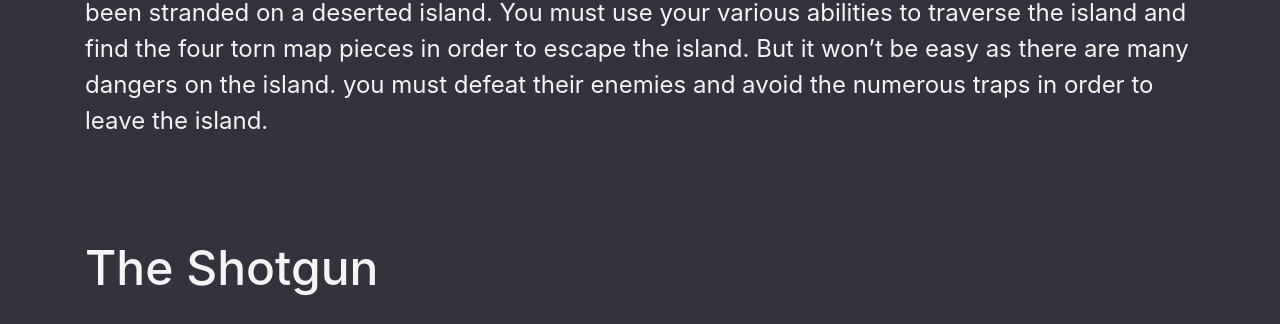
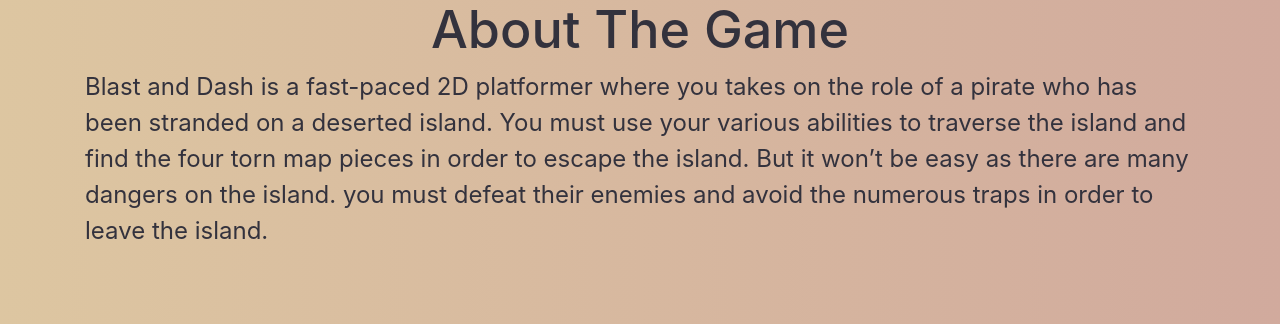
Before and after one commit to RyeGeorge/CS203-Investigative-Studio-1, a Flask app: page / in a window 1280 px wide; the page is wider, and only the part inside the window is pictured. Shown: the part 857-1181 px from the top of that part. Run offline with Flask 3, Linux system fonts and the light colour scheme; the visitor is signed in with stand-in values (Sample User, id 1); some libraries are stand-ins or nearby versions.

Commit message:
Update home page style

```diff
--- a/website/static/styles.css
+++ b/website/static/styles.css
@@ -3,3 +3,120 @@ footer {
     bottom: 0;
     width: 100%;
   }
+
+
+
+  /* HOME PAGE */
+
+
+  .section2 {
+    background-color: #33323d;
+    width: 100%;
+    height: 600px;
+  }
+
+  .section2 p {
+    color: white;
+  }
+
+  .section2 h1 {
+    color: white
+  }
+
+  .section1 {
+    background: rgb(221,198,161);
+    background: linear-gradient(90deg, rgba(221,198,161,1) 0%, rgba(209,170,157,1) 100%);
+    width: 100%;
+    height: 600px;
+  }
+
+  .section1 p {
+    color: #33323d;
+  }
+
+  .section1 h1 {
+    color: #33323d
+  }
+
+  .video-overlay {
+    position: absolute;
+    top: 0;
+    left: 0;
+    width: 100%;
+    height: 100%;
+    background-color: rgba(0, 0, 0, 0.5);
+  }
+
+
+
+  #backgroundVideo {
+    z-index: -100;
+  }
+
+  #home-btn {
+    margin: 10px;
+  }
+
+
+  .bg-container {
+    position: relative;
+    height: 800px;
+    z-index: 100;
+    overflow: hidden;
+    flex-direction: column;
+  }
+
+  .main-header {
+    color: whitesmoke;
+
+    position: absolute;
+    bottom: 60%;
+    left: 50%;
+    transform: translateX(-50%);
+    transform: translateZ(50%)
+  }
+
+
+
+  body{
+    background-color: #33323d;
+
+  }
+
+  h1{
+    font-size: 52px;
+    color: whitesmoke;
+  }
+
+  h2{
+    font-size: 48px;
+    color: whitesmoke;
+  }
+
+  p{
+    font-size: 24px;
+    color: whitesmoke;
+  }
+
+
+  .btn-container{
+    position: absolute;
+    bottom: 50%;
+    left: 50%;
+    transform: translateX(-50%);
+    transform: translateZ(50%)
+  }
+
+
+  @media (min-aspect-ratio: 16/9) {
+    #backgroundVideo {
+      width: 100%;
+      height: auto;
+    }
+  }
+  @media (max-aspect-ratio: 16/9) {
+    #backgroundVideo {
+      width: auto;
+      height: 100%;
+    }
+  }
--- a/website/templates/home.html
+++ b/website/templates/home.html
@@ -1,97 +1,11 @@
 {% extends "base.html" %} {% block title %}Home{% endblock %}
 
-
-
-{% block head %}
-
-<style>
-
-
-#home-btn {
-  margin: 10px;
-}
-
-
-.bg-container {
-  height: 640px;
-  z-index: 100;
-  overflow: hidden;
-  flex-direction: column;
-}
-
-.main-header {
-  color: whitesmoke;
-
-  position: absolute;
-  bottom: 60%;
-  left: 50%;
-  transform: translateX(-50%);
-  transform: translateZ(50%)
-}
-
-.sub-section {
-  margin-top: 50px;
-  height: 640px;
-  width: 100%;
-}
-
-.section {
-  margin-top: 100px;
-}
-
-body{
-  background-color: #33323d;
-
-}
-
-h1{
-  font-size: 52px;
-  color: whitesmoke;
-}
-
-h2{
-  font-size: 48px;
-  color: whitesmoke;
-}
-
-p{
-  font-size: 24px;
-  color: whitesmoke;
-}
-
-
-.btn-container{
-  position: absolute;
-  bottom: 50%;
-  left: 50%;
-  transform: translateX(-50%);
-  transform: translateZ(50%)
-}
-
-#about {
-  margin-top: 50px;
-}
-
-@media (min-aspect-ratio: 16/9) {
-  #backgroundVideo {
-    width: 100%;
-    height: auto;
-  }
-}
-@media (max-aspect-ratio: 16/9) {
-  #backgroundVideo {
-    width: auto;
-    height: 100%;
-  }
-}
-
-</style>
-
-{% endblock %}
 
 {% block background %}
 
 <div class="bg-container d-flex justify-content-center align-items-center">
+
+<div class="video-overlay"></div>
 
   <h1 class="main-header">Play The Game!</h1>
 
@@ -106,77 +20,30 @@ p{
 </div>
 
 
-
-{% endblock %}
-
-{% block content %}
-
-<div id="about" class="contianer">
+<div class="section1">
+  <div class="container">
     <h1 class="text-center">About The Game</h1>
 
 <p>Blast and Dash is a fast-paced 2D platformer where you takes on the role of a pirate who has been stranded on a deserted island.
   You must use your various abilities to traverse the island and find the four torn map pieces in order to escape the island.
   But it won’t be easy as there are many dangers on the island.  you must defeat their enemies and avoid the numerous traps in order to leave the island.
 </p>
+  </div>
+</div>
 
-  <div class="section">
-    <h2 class="text-left">The Shotgun</h2>
-    <div class="sub-section">
-      <video autoplay muted loop id="backgroundVideo" src="/static/Shooting shotgun.mp4" type="video/mp4"></video>
-      <p>
-        The pirate's shotgun delivers devastating blows with its wide spray pattern, obliterating all enemies in your way.
+<div class="section2">
+  <h1 class="text-center">About The Game</h1>
+
+<p>Blast and Dash is a fast-paced 2D platformer where you takes on the role of a pirate who has been stranded on a deserted island.
+  You must use your various abilities to traverse the island and find the four torn map pieces in order to escape the island.
+  But it won’t be easy as there are many dangers on the island.  you must defeat their enemies and avoid the numerous traps in order to leave the island.
 </p>
 </div>
 
-    <div class="sub-section">
-      <video autoplay muted loop id="backgroundVideo" src="/static/Shotgun Jump.mp4" type="video/mp4"></video>
-      <p>
-        The shotgun doubles as a movement tool, launching the player through the air when fired during jumps, enabling swift traversal.
-      </p>
-    </div>
-  </div>
+{% endblock %}
+
+{% block content %}
 
 
-  <div class="sub-section">
-    <h2 class="text-left">The Movement</h2>
-    <video autoplay muted loop id="backgroundVideo" src="/static/Wall jump and Wall Slide.mp4" type="video/mp4"></video>
-    <p>
-      The pirate skillfully slides down vertical walls, navigating hazards. A timed jump off walls grants acrobatic escapes and access to higher platforms.
-    </p>
-  </div>
-
-  <div class="sub-section">
-    <video autoplay muted loop id="backgroundVideo" src="/static/Dash.mp4" type="video/mp4"></video>
-    <p>
-      The pirate swiftly dashes through the island, evading enemies and obstacles with lightning-fast movements and unmatched agility.
-    </p>
-  </div>
-
-
-  <div class="sub-section">
-    <h2 class="text-left">The Enemies</h2>
-    <video autoplay muted loop id="backgroundVideo" src="/static/Crab.mp4" type="video/mp4"></video>
-    <p>
-      The formidable crab scuttles across the island, its pincers poised to snap and its armored shell providing formidable defense against attacks.
-    </p>
-  </div>
-
-</div>
-
-<div class="sub-section">
-  <video autoplay muted loop id="backgroundVideo" src="/static/Starfish.mp4" type="video/mp4"></video>
-  <p>
-    The relentless starfish spins with dazzling speed, launching itself towards the player, its spiky arms ready to strike and impede their progress.
-  </p>
-</div>
-
-<div class="sub-section">
-  <video autoplay muted loop id="backgroundVideo" src="/static/Clam.mp4" type="video/mp4"></video>
-  <p>
-    The clam, nestled within its protective shell, skillfully launches projectile pearls at the player, unleashing a barrage of dangerous projectiles to hinder their advancement.
-  </p>
-</div>
-
-</div>
 
 {% endblock %}
--- a/website/templates/profile.html
+++ b/website/templates/profile.html
@@ -16,6 +16,7 @@
 
 
 <div class="container">
+
 
     <li class="list-group-item">
         <p class="text-left">
```
Lines whose indentation alone changed are shown as unchanged.
